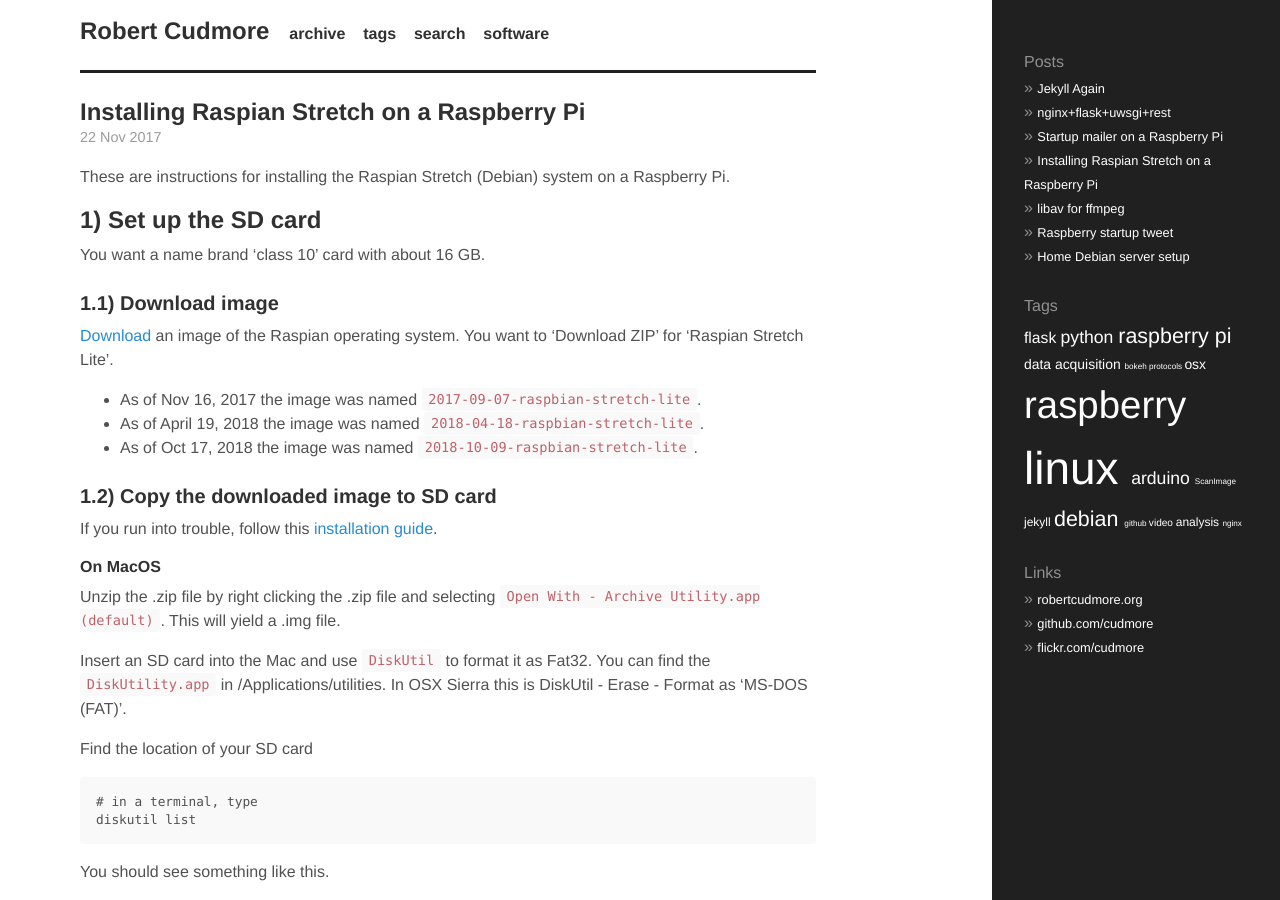
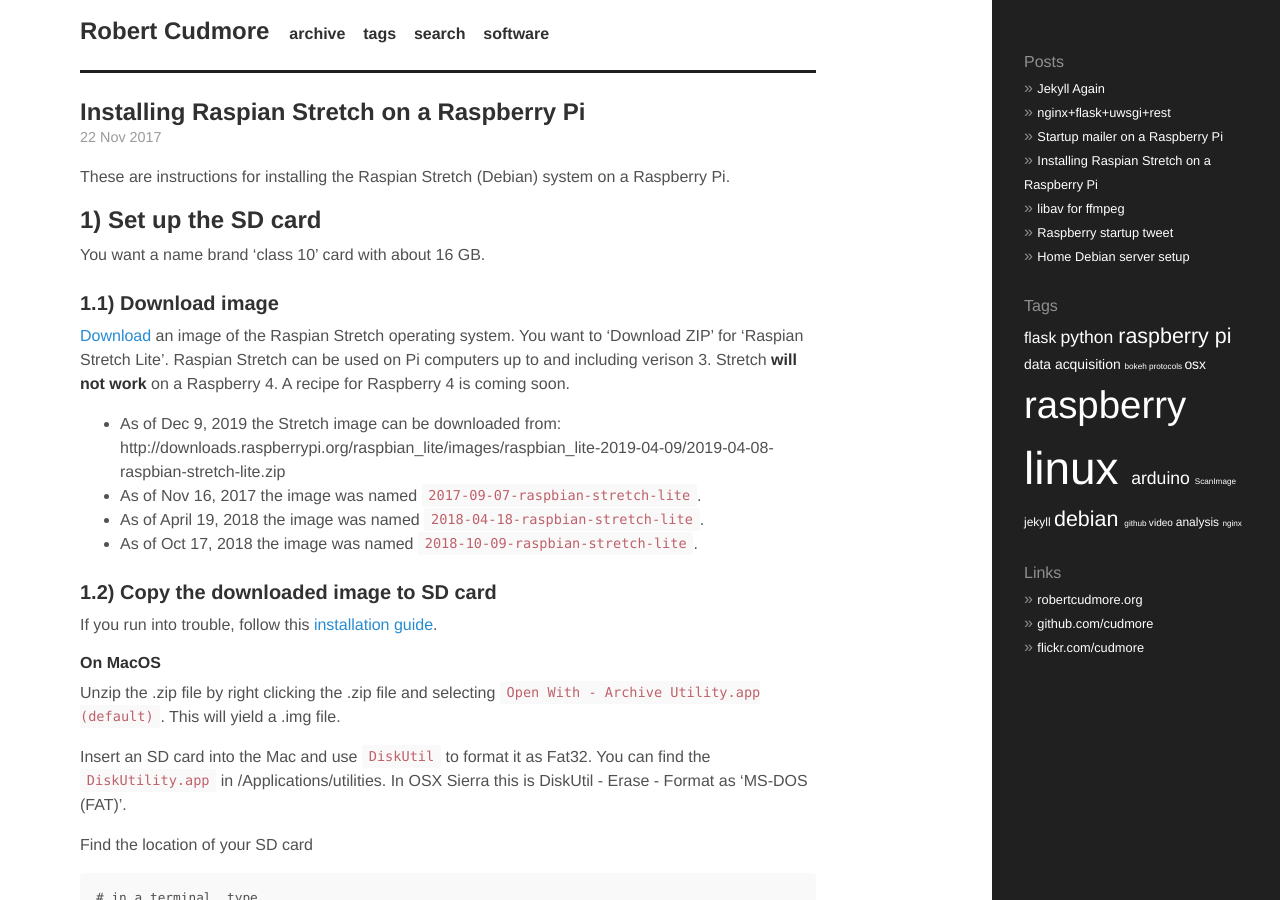
Before and after one commit to cudmore/cudmore.github.io, a Jekyll site: the page built from _posts/2017-11-22-raspian-stretch.md, in a window 1280 px wide and 900 px high. Built offline with Jekyll 4.4.1, drawn with Linux system fonts in a browser that asks for light colours.

Commit message:
raspian stretch download

```diff
--- a/_posts/2017-11-22-raspian-stretch.md
+++ b/_posts/2017-11-22-raspian-stretch.md
@@ -16,8 +16,9 @@ You want a name brand 'class 10' card with about 16 GB.
 
 ### 1.1) Download image
 
- [Download][downloadraspian] an image of the Raspian operating system. You want to 'Download ZIP' for 'Raspian Stretch Lite'.
+ [Download][downloadraspian] an image of the Raspian Stretch operating system. You want to 'Download ZIP' for 'Raspian Stretch Lite'. Raspian Stretch can be used on Pi computers up to and including verison 3. Stretch **will not work** on a Raspberry 4. A recipe for Raspberry 4 is coming soon.
 
+ - As of Dec 9, 2019 the Stretch image can be downloaded from: http://downloads.raspberrypi.org/raspbian_lite/images/raspbian_lite-2019-04-09/2019-04-08-raspbian-stretch-lite.zip
  - As of Nov 16, 2017 the image was named `2017-09-07-raspbian-stretch-lite`.
  - As of April 19, 2018 the image was named `2018-04-18-raspbian-stretch-lite`.
  - As of Oct 17, 2018 the image was named `2018-10-09-raspbian-stretch-lite`.
```
